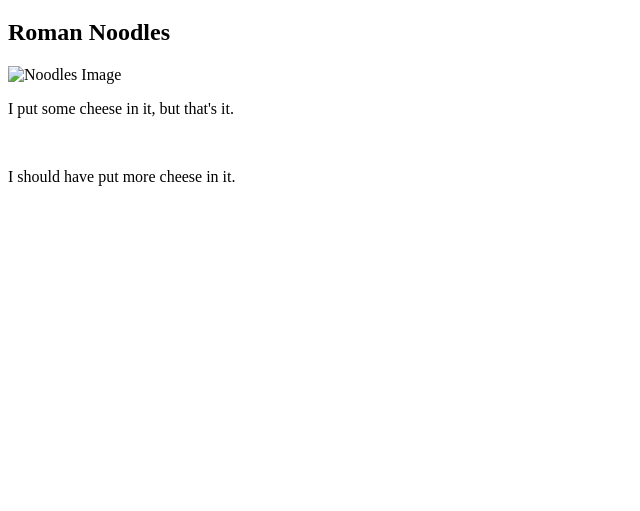
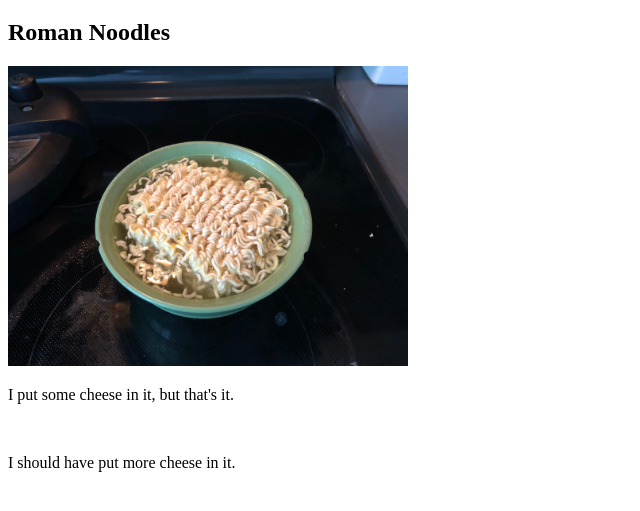
Before and after one commit to Harrball22/deployment-lab, a website: page public/index.html in a window 1280 px wide. Shown: the part 61-572 px from the top of the page, without its empty margins (0-640 px from the left). Drawn offline with Linux system fonts and the light colour scheme.

Commit message:
added an image of my lunch

```diff
--- a/public/index.html
+++ b/public/index.html
@@ -12,12 +12,13 @@
 
     <h2>Roman Noodles</h2>
 
-    <img src="" alt="Noodles Image">
+    <img src="IMG_2821.jpg" alt="Noodles Image" id="noodles">
 
     <p>I put some cheese in it, but that's it.</p>
     <br>
     <p>I should have put more cheese in it.</p>
 
+
     <script src="main.js"></script>
 </body>
 </html>
--- a/public/styles.css
+++ b/public/styles.css
@@ -0,0 +1,8 @@
+#noodles {
+    width: 400px;
+}
+/*
+img {
+    width: 400px;
+    height: 200px;
+} */
```
Also changed, not shown: public/IMG_2821.jpg (added).
